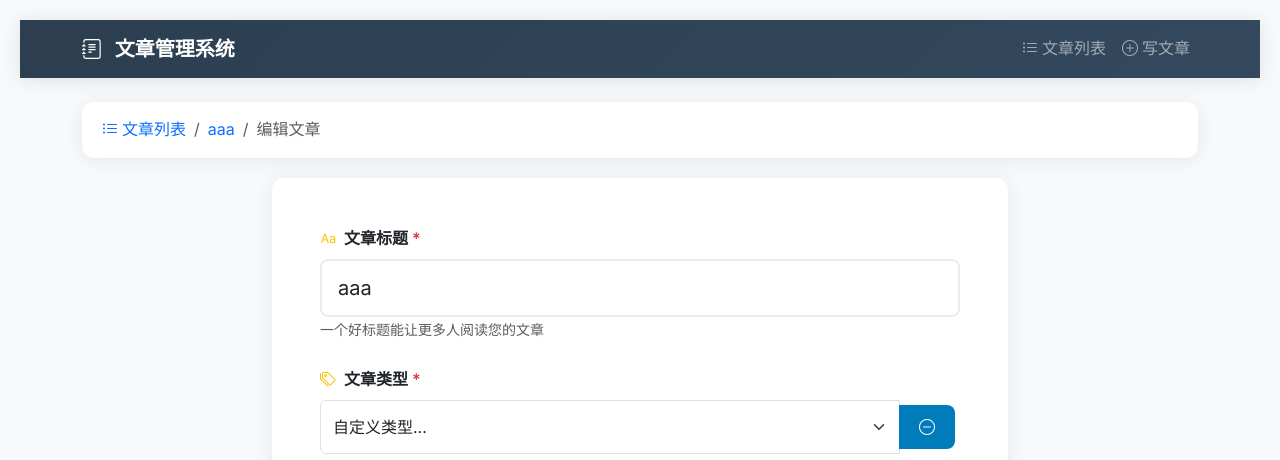
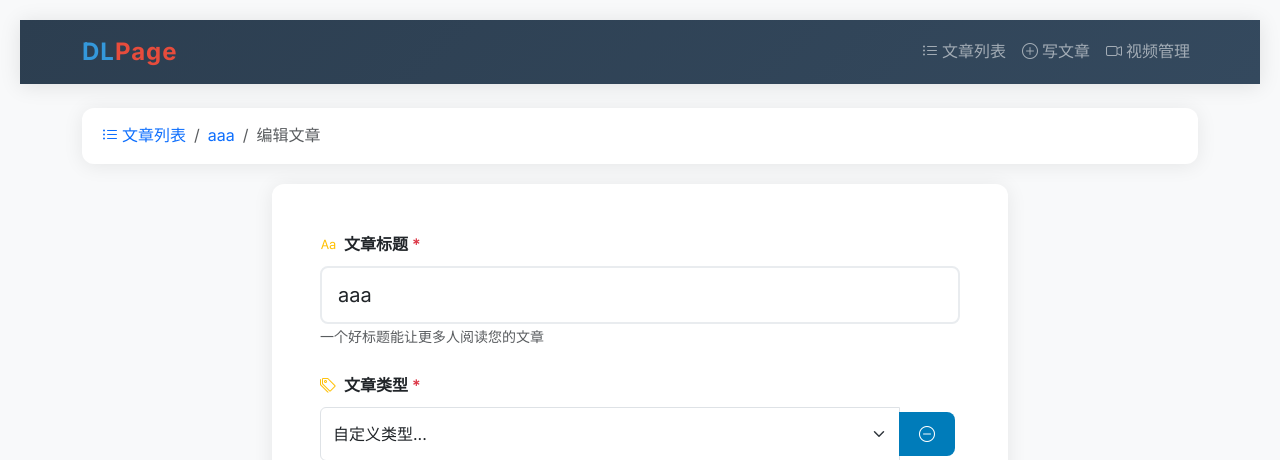
Before and after one commit to gl-coding/dlpage, a Django app: page /datapost/article/edit/3/ in a window 1280 px wide. Shown: the top 460 px of the page. Run offline with Django 5.2, Linux system fonts and the light colour scheme; data comes from the database, SQL or seed files in the repository.

Commit message:
主页header更新

```diff
--- a/datapost/templates/datapost/base.html
+++ b/datapost/templates/datapost/base.html
@@ -150,10 +150,9 @@
     <!-- Navigation -->
     <nav class="navbar navbar-expand-lg navbar-dark">
         <div class="container">
-            <a class="navbar-brand fw-bold" href="{% url 'article_list_page' %}">
-                <i class="bi bi-journal-text me-2"></i>
-                文章管理系统
-            </a>
+            <span class="navbar-brand fw-bold" style="font-size: 1.5rem; letter-spacing: 1px;">
+                <span style="color: #3498db;">DL</span><span style="color: #e74c3c;">Page</span>
+            </span>
             <button class="navbar-toggler" type="button" data-bs-toggle="collapse" data-bs-target="#navbarNav">
                 <span class="navbar-toggler-icon"></span>
             </button>
@@ -167,6 +166,11 @@
                     <li class="nav-item">
                         <a class="nav-link" href="{% url 'article_submit_page' %}">
                             <i class="bi bi-plus-circle me-1"></i>写文章
+                        </a>
+                    </li>
+                    <li class="nav-item">
+                        <a class="nav-link" href="{% url 'show_data' %}">
+                            <i class="bi bi-camera-video me-1"></i>视频管理
                         </a>
                     </li>
                 </ul>
```
